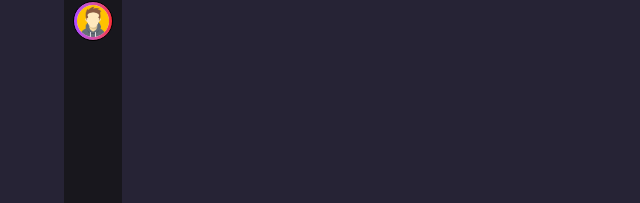
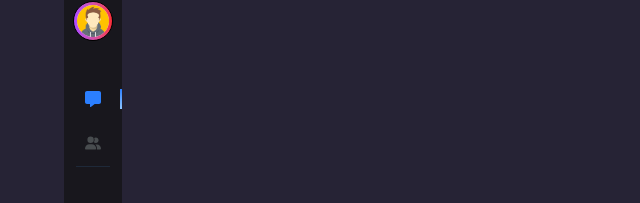
Before and after one commit to lyran10/chat_app_client, a React app: page / in a window 1280 px wide. Shown: the part 127-330 px from the top of the page, without its empty margins (0-640 px from the left). Built offline with nearby package versions, Linux system fonts and the light colour scheme.

Commit message:
added the Nav component

```diff
--- a/src/dashboard/sidebar/sidebar.tsx
+++ b/src/dashboard/sidebar/sidebar.tsx
@@ -2,6 +2,7 @@ import React from 'react'
 import { Icon } from './icon'
 import { Avatar } from '../../common/avatar'
 import avatar from "../../images/avatar.png"
+import { Nav } from './nav/nav'
 
 export const Sidebar = () => {
   return (
@@ -12,6 +13,7 @@ export const Sidebar = () => {
               <img className='w-8 h-8 rounded-full bg-black' src={avatar} alt="" />
             </Avatar>
          </div>
+         <Nav/>
     </aside>
   )
 }
```
